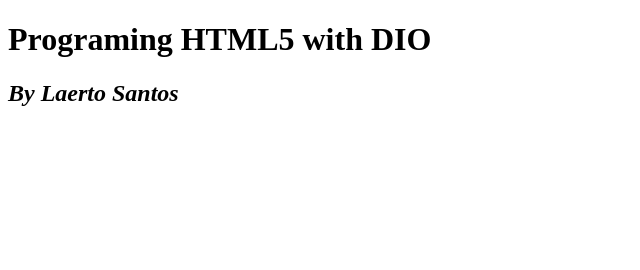
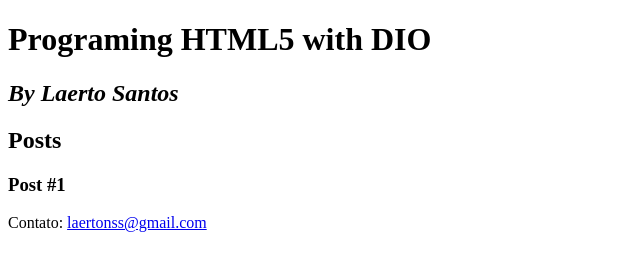
Before and after one commit to laertonss/HTML_Project, a plain HTML site: page index.html in a window 1280 px wide. Shown: the whole page, without its empty margins (0-640 px from the left). Drawn offline with Linux system fonts and the light colour scheme.

Commit message:
Alterações realizadas durante a Aula2 de HTML5

```diff
--- a/index.html
+++ b/index.html
@@ -5,7 +5,21 @@
         <title>Laerton Santos</title>
     </head>
     <body>
+        <header>
         <h1>Programing HTML5 with DIO</h1>
         <h2 style="font-style: italic;">By Laerto Santos</h2>
+        </header>
+        <section>
+            <header>
+                <h2>Posts</h2>
+            </header>
+            <article>
+                <header>
+                    <h3>Post #1</h3>
+                </header>
+            </article>
+        </section>
+        <footer>Contato: <a href="mailto:laertonss@gmail.com" target="_blank">laertonss@gmail.com</a></footer>
+
     </body>
 </html>
```
